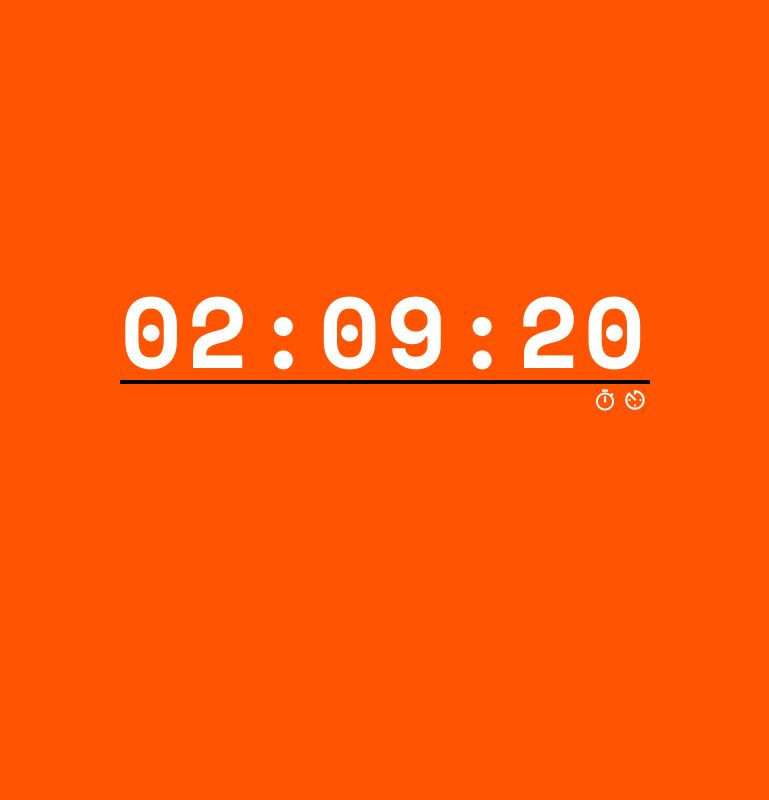
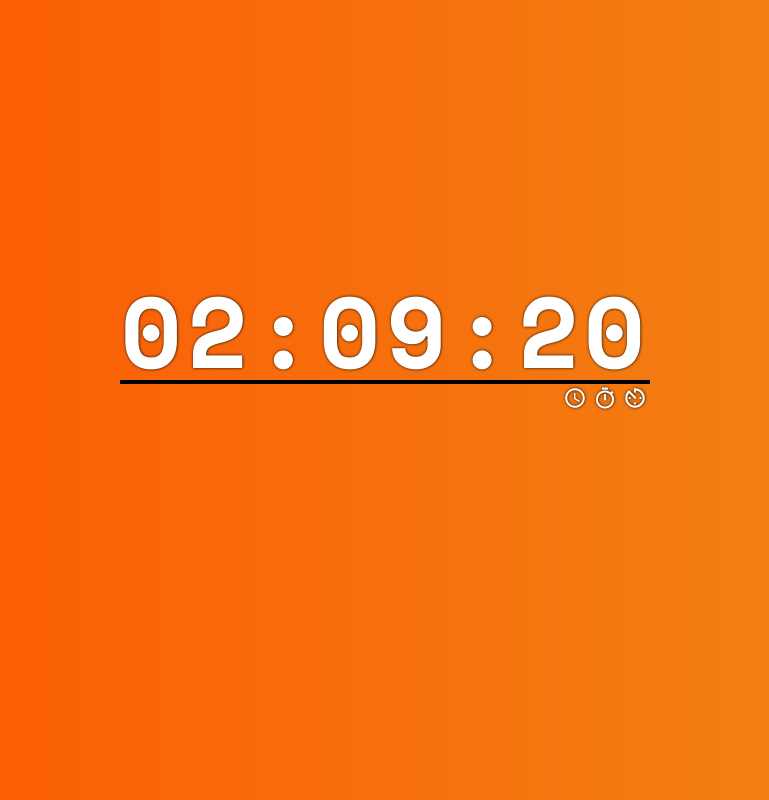
Before and after one commit to bolingk/digital-clock, a plain HTML site: page index.html in a window 1280 px wide. Shown: the whole page, without its empty margins (255-1024 px from the left). Drawn offline with nearby package versions, Linux system fonts and the light colour scheme.

Commit message:
playing with gradients

```diff
--- a/index.html
+++ b/index.html
@@ -16,6 +16,7 @@
   	<div class="cont-main">
   	  <div id="time-string"></div>
   	  <div class="cont-inner">
+  	  	<button class="btn" title="24hr Clock"><i class="icon ion-md-time"></i></button>
   	  	<button class="btn" title="Stopwatch"><i class="icon ion-md-stopwatch"></i></button>
   	  	<button class="btn" title="Timer"><i class="icon ion-md-timer"></i></button>
   	  </div>
--- a/resources/css/styles.css
+++ b/resources/css/styles.css
@@ -7,9 +7,14 @@
 
 body {
 	margin: 0;
+	/* background-color: #ff5402; */
 	background-color: #ff5402;
+	background: linear-gradient(to right, #ff5402, #ef8a17);
+	background: -moz-linear-gradient(to right, #ff5402, #ef8a17);
 	font-family: 'Space Mono', monospace;
+	text-shadow: .25px .25px 3px black;
 	line-height: 1;
+	text-align: center;
 }
 
 main {
@@ -31,14 +36,18 @@ main {
 
 #time-string {
 	min-height: 104px;
-	text-align: center;
 	font-size: 100px;
 	letter-spacing: .05em;
 	border-bottom: 4px solid black;
+
 	color: white;
 }
 
 .btn {
+	display: flex;
+	align-items: center;
+	justify-content: center;
+	border-radius: 50%;
 	height: 24px;
 	width: 24px;
 	margin: 3px;
@@ -46,9 +55,15 @@ main {
 	cursor: pointer;
 	border: none;
 	font-size: 24px;
+	text-shadow: .25px .25px 3px black;
 	color: white;
 }
 
 .btn:hover {
 	color: black;
+	text-shadow: .25px .25px 1px black;
 }
+
+.btn:active {
+	color: black;
+}
```
